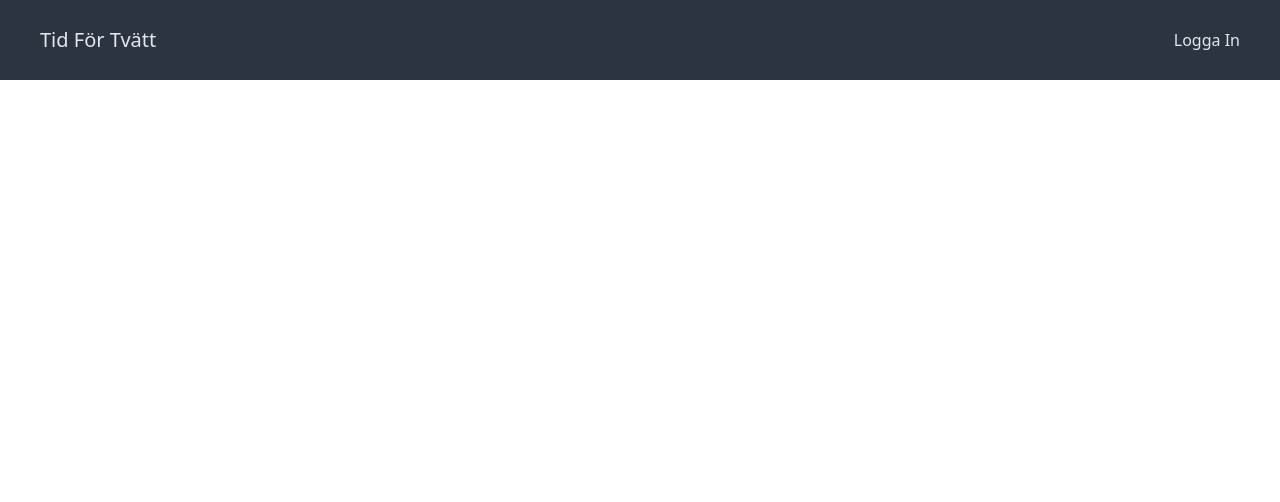
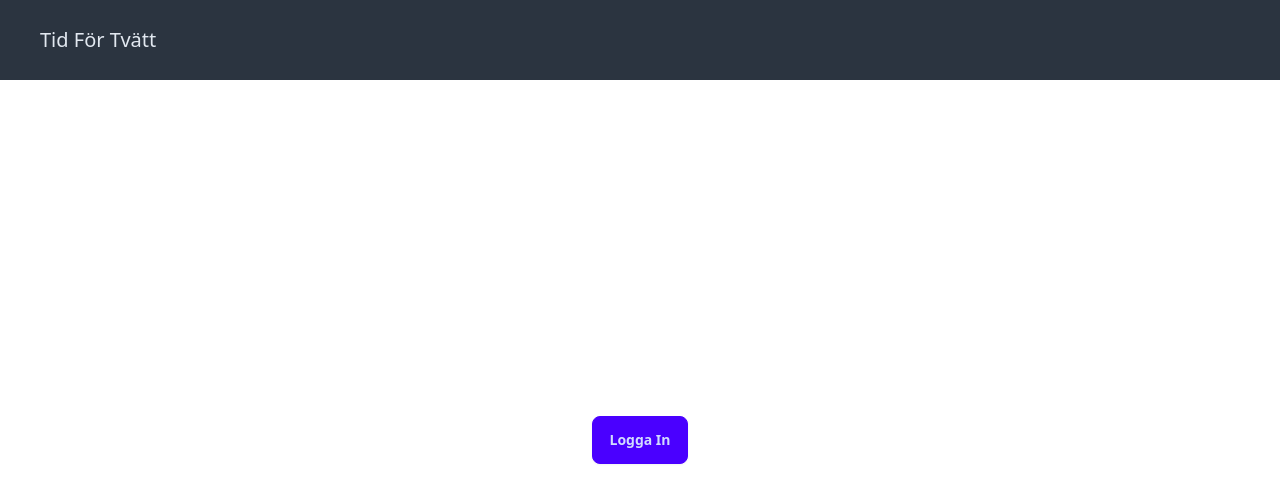
Before and after one commit to therealdanmalmx/frontend_mintvattid, a React (Vite) app: page / in a window 1280 px wide. Shown: the top 502 px of the page. Built offline with nearby package versions, Linux system fonts and the light colour scheme.

Commit message:
Add login button. Refactor login.

```diff
--- a/src/App.tsx
+++ b/src/App.tsx
@@ -1,11 +1,21 @@
+import { useState } from "react";
 import "./App.css";
 import NavBar from "./components/Basic/NavBar";
 
 function App() {
+  const [loggedIn, setLoggedIn] = useState(false);
   return (
-    <>
-      <NavBar />
-    </>
+    <div className="flex h-screen w-full flex-col">
+      <NavBar loggedIn={loggedIn} setLoggedIn={setLoggedIn} />
+      {!loggedIn && (
+        <button
+          onClick={() => setLoggedIn(true)}
+          className="btn btn-primary mx-auto my-auto"
+        >
+          Logga In
+        </button>
+      )}
+    </div>
   );
 }
 
--- a/src/components/Basic/NavBar.tsx
+++ b/src/components/Basic/NavBar.tsx
@@ -1,23 +1,28 @@
 import { useState } from "react";
 
-const NavBar = () => {
-  const [loggedIn, setLoggedIn] = useState(false);
+const NavBar = ({
+  loggedIn,
+  setLoggedIn,
+}: {
+  loggedIn: boolean;
+  setLoggedIn: React.Dispatch<React.SetStateAction<boolean>>;
+}) => {
   return (
-    <div className="navbar bg-neutral flex h-20 w-full justify-between px-10 text-slate-200">
+    <div className="navbar flex h-20 w-full justify-between bg-neutral px-10 text-slate-200">
       <div>
         <a href="/" className="text-xl">
           Tid För Tvätt
         </a>
       </div>
-      <div className="flex-none">
-        {loggedIn ? (
+      <div>
+        {loggedIn && (
           <div className="dropdown dropdown-end">
             <div
               tabIndex={0}
               role="button"
-              className="btn btn-ghost btn-circle avatar"
+              className="xs:relative avatar btn-circle"
             >
-              <div className="size-12 rounded-full">
+              <div className="w-14 rounded-full">
                 <img
                   alt="Inloggad användare"
                   src="https://img.daisyui.com/images/stock/photo-1534528741775-53994a69daeb.webp"
@@ -25,21 +30,23 @@ const NavBar = () => {
               </div>
             </div>
             <ul
-              tabIndex={0}
-              className="menu menu-sm dropdown-content bg-base-100 rounded-box z-[1] mt-4 w-max p-2 text-slate-600 shadow"
+              tabIndex={1}
+              className="dropdown-content menu-md z-[1] mt-4 w-max bg-base-100 p-2 text-slate-600 shadow"
             >
               <li>
-                <a className="justify-between">Profil</a>
+                <a className="cursor-pointer">Profil</a>
               </li>
               <li>
-                <a onClick={() => setLoggedIn(false)}>Logga ut</a>
+                <a
+                  className="cursor-pointer"
+                  onClick={() => setLoggedIn(false)}
+                  href="/"
+                >
+                  Logga ut
+                </a>
               </li>
             </ul>
           </div>
-        ) : (
-          <a className="cursor-pointer" onClick={() => setLoggedIn(true)}>
-            Logga In
-          </a>
         )}
       </div>
     </div>
```
